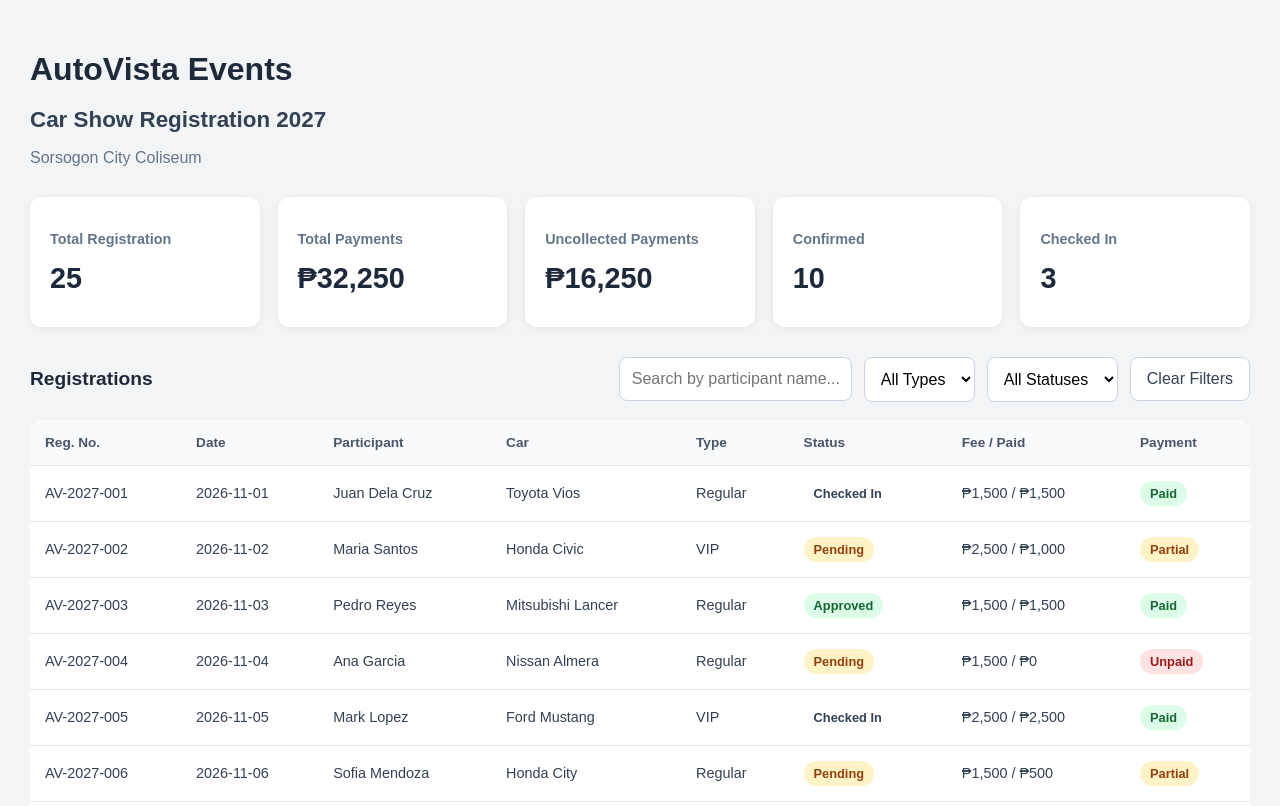
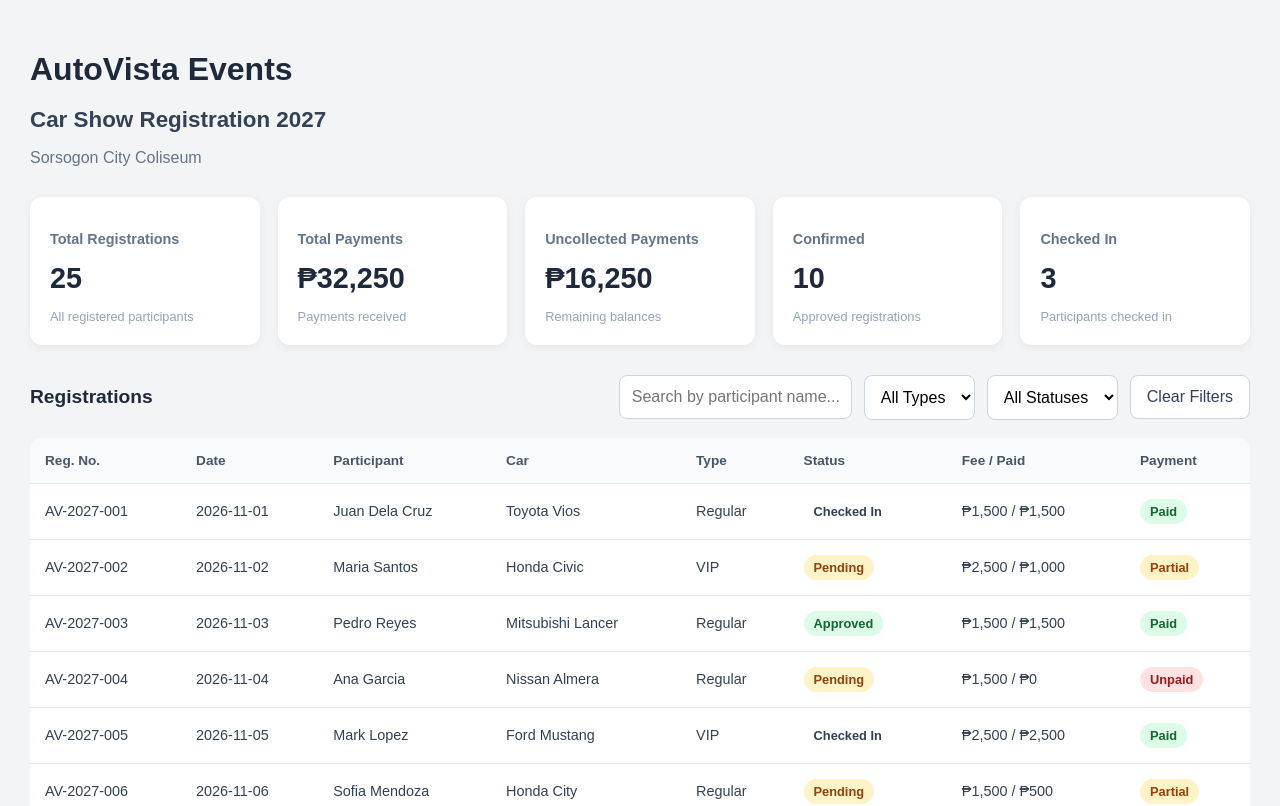
Before and after one commit to habocsheilamae/car-show-registration-Haboc-Laura, a React app in the folder frontend/: page / in a window 1280 px wide. Shown: the top 806 px of the page. Built offline with nearby package versions, Linux system fonts and the light colour scheme; the HTML template or start-up script is replaced by a standard one.

Commit message:
Improve KPI card accessibility and descriptions

```diff
--- a/frontend/src/components/KpiCard.jsx
+++ b/frontend/src/components/KpiCard.jsx
@@ -1,10 +1,11 @@
+
 function KpiCard({ title, value, description }) {
   return (
-    <div className="kpi-card">
+    <article className="kpi-card" aria-label={`${title}: ${value}`}>
       <h3>{title}</h3>
       <p className="kpi-value">{value}</p>
-      <span>{description}</span>
-    </div>
+      {description && <span>{description}</span>}
+    </article>
   );
 }
 
--- a/frontend/src/components/KpiCards.jsx
+++ b/frontend/src/components/KpiCards.jsx
@@ -1,3 +1,4 @@
+
 import KpiCard from './KpiCard.jsx';
 
 function KpiCards({
@@ -9,35 +10,40 @@ function KpiCards({
 }) {
   const cards = [
     {
-      title: 'Total Registration',
-      value: totalRegistrations,
+      title: 'Total Registrations',
+      value: Number(totalRegistrations).toLocaleString('en-PH'),
+      description: 'All registered participants',
     },
     {
       title: 'Total Payments',
       value: `₱${Number(totalPayments).toLocaleString('en-PH')}`,
+      description: 'Payments received',
     },
     {
       title: 'Uncollected Payments',
       value: `₱${Number(uncollectedPayments).toLocaleString('en-PH')}`,
+      description: 'Remaining balances',
     },
     {
       title: 'Confirmed',
-      value: confirmed,
+      value: Number(confirmed).toLocaleString('en-PH'),
+      description: 'Approved registrations',
     },
     {
       title: 'Checked In',
-      value: checkedIn,
+      value: Number(checkedIn).toLocaleString('en-PH'),
+      description: 'Participants checked in',
     },
   ];
 
   return (
-    <section className="kpi-cards">
+    <section className="kpi-cards" aria-label="Registration summary">
       {cards.map((card) => (
         <KpiCard
           key={card.title}
           title={card.title}
           value={card.value}
-          description=""
+          description={card.description}
         />
       ))}
     </section>
```
